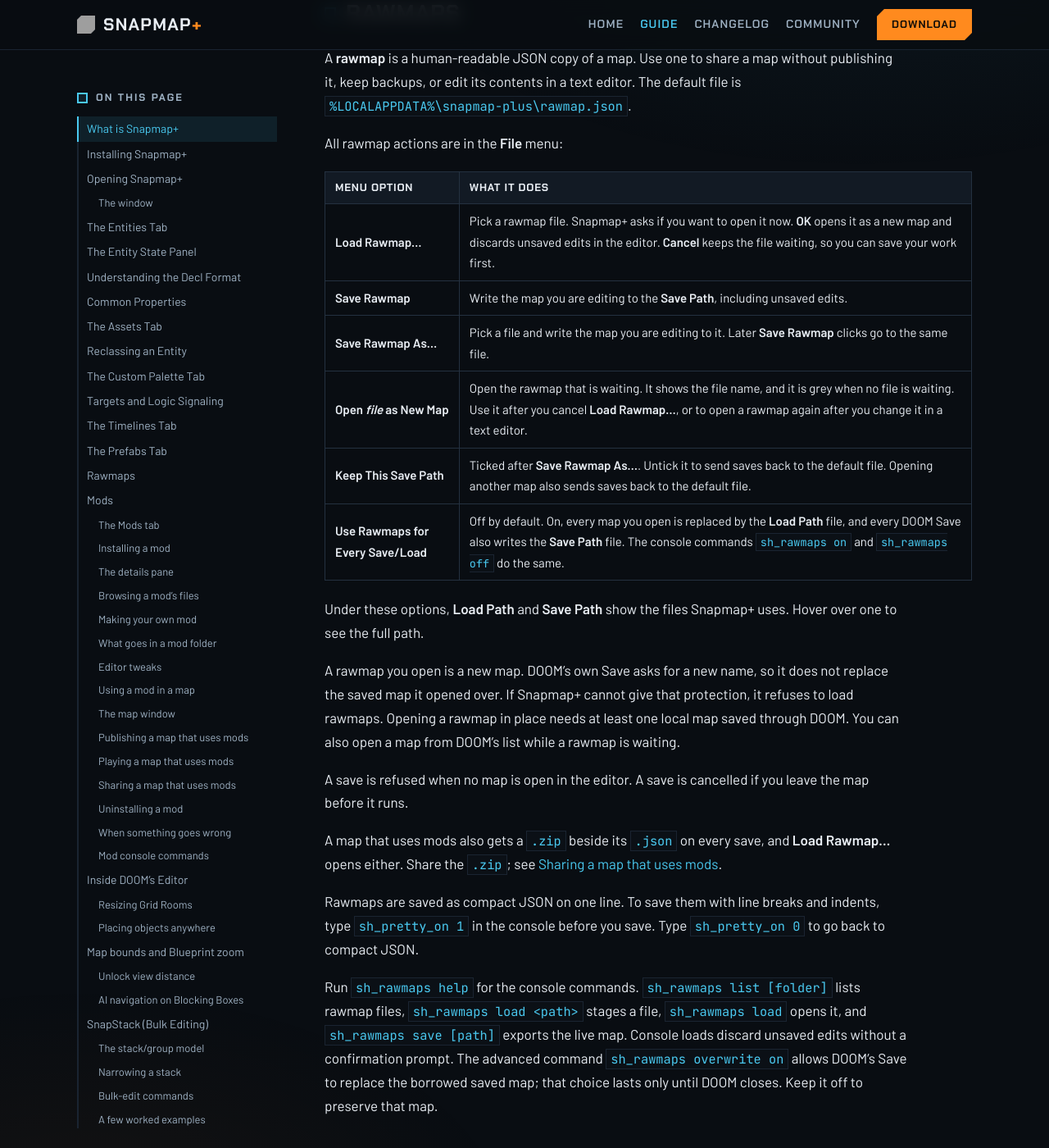
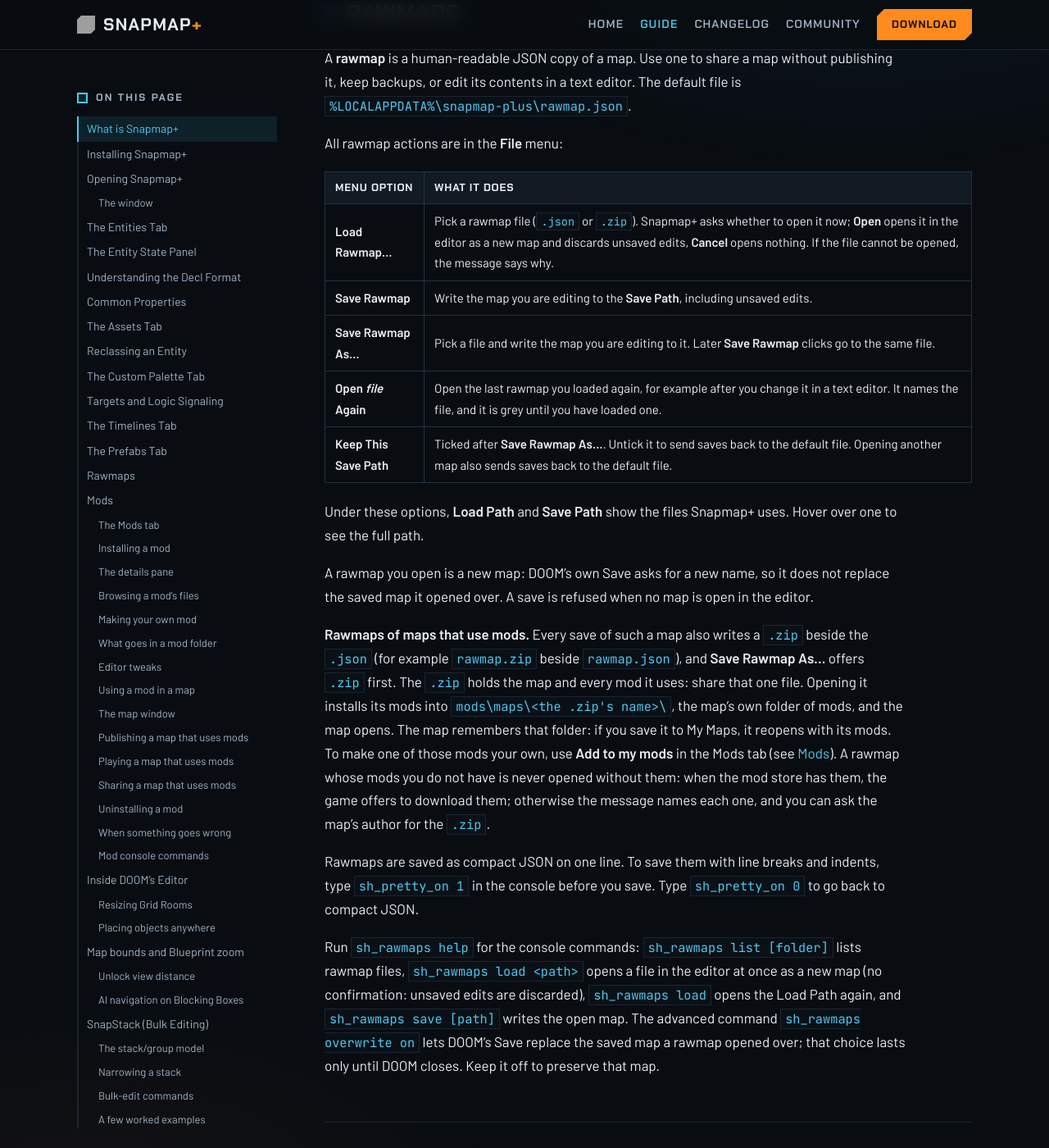
Before and after one commit to doom-snapmap/snapmap-web, a Jekyll site: the page built from site/snapmap-plus-guide.md, in a window 1280 px wide and 1400 px high, scrolled down 24737 px. Shown: the whole window at 82% size. Built offline with Jekyll 4.4.1, drawn with Linux system fonts in a browser that asks for light colours; grey boxes are pictures that could not be loaded.

Commit message:
Describe rawmaps as they open now, with their mods
Load Rawmap opens the file at once after one question; the waiting file and the every-save switch are gone. A ZIP's mods go to the map's own folder, which the saved map remembers.

```diff
--- a/site/snapmap-plus-guide.md
+++ b/site/snapmap-plus-guide.md
@@ -645,39 +645,42 @@ All rawmap actions are in the **File** menu:
 
 | Menu option | What it does |
 |---|---|
-| **Load Rawmap...** | Pick a rawmap file. Snapmap+ asks if you want to open it now. **OK** opens it as a new map and discards unsaved edits in the editor. **Cancel** keeps the file waiting, so you can save your work first. |
+| **Load Rawmap...** | Pick a rawmap file (`.json` or `.zip`). Snapmap+ asks whether to open it now; **Open** opens it in the editor as a new map and discards unsaved edits, **Cancel** opens nothing. If the file cannot be opened, the message says why. |
 | **Save Rawmap** | Write the map you are editing to the **Save Path**, including unsaved edits. |
 | **Save Rawmap As...** | Pick a file and write the map you are editing to it. Later **Save Rawmap** clicks go to the same file. |
-| **Open *file* as New Map** | Open the rawmap that is waiting. It shows the file name, and it is grey when no file is waiting. Use it after you cancel **Load Rawmap...**, or to open a rawmap again after you change it in a text editor. |
+| **Open *file* Again** | Open the last rawmap you loaded again, for example after you change it in a text editor. It names the file, and it is grey until you have loaded one. |
 | **Keep This Save Path** | Ticked after **Save Rawmap As...**. Untick it to send saves back to the default file. Opening another map also sends saves back to the default file. |
-| **Use Rawmaps for Every Save/Load** | Off by default. On, every map you open is replaced by the **Load Path** file, and every DOOM Save also writes the **Save Path** file. The console commands `sh_rawmaps on` and `sh_rawmaps off` do the same. |
 
 Under these options, **Load Path** and **Save Path** show the files Snapmap+
 uses. Hover over one to see the full path.
 
-A rawmap you open is a new map. DOOM's own Save asks for a new name, so it
-does not replace the saved map it opened over. If Snapmap+ cannot give that
-protection, it refuses to load rawmaps. Opening a rawmap in place needs at least
-one local map saved through DOOM. You can also open a map from DOOM's list while
-a rawmap is waiting.
-
-A save is refused when no map is open in the editor. A save is cancelled if you
-leave the map before it runs.
-
-A map that uses mods also gets a `.zip` beside its `.json` on every save, and
-**Load Rawmap...** opens either. Share the `.zip`; see
-[Sharing a map that uses mods](#sharing-a-map-that-uses-mods).
+A rawmap you open is a new map: DOOM's own Save asks for a new name, so it
+does not replace the saved map it opened over. A save is refused when no map is
+open in the editor.
+
+**Rawmaps of maps that use mods.** Every save of such a map also writes a `.zip`
+beside the `.json` (for example `rawmap.zip` beside `rawmap.json`), and **Save
+Rawmap As...** offers `.zip` first. The `.zip` holds the map and every mod it
+uses: share that one file. Opening it installs its mods into
+`mods\maps\<the .zip's name>\`, the map's own folder of mods, and the map opens.
+The map remembers that folder: if you save it to My Maps, it reopens with its
+mods. To make one of those mods your own, use **Add to my mods** in the Mods
+tab (see [Mods](#mods)). A rawmap whose mods you do not have is never opened
+without them: when the mod store has them, the game offers to download them;
+otherwise the message names each one, and you can ask the map's author for the
+`.zip`.
 
 Rawmaps are saved as compact JSON on one line. To save them with line breaks and
 indents, type `sh_pretty_on 1` in the console before you save. Type
 `sh_pretty_on 0` to go back to compact JSON.
 
-Run `sh_rawmaps help` for the console commands. `sh_rawmaps list [folder]`
-lists rawmap files, `sh_rawmaps load <path>` stages a file, `sh_rawmaps load`
-opens it, and `sh_rawmaps save [path]` exports the live map. Console loads
-discard unsaved edits without a confirmation prompt. The advanced command
-`sh_rawmaps overwrite on` allows DOOM's Save to replace the borrowed saved map;
-that choice lasts only until DOOM closes. Keep it off to preserve that map.
+Run `sh_rawmaps help` for the console commands: `sh_rawmaps list [folder]`
+lists rawmap files, `sh_rawmaps load <path>` opens a file in the editor at once
+as a new map (no confirmation: unsaved edits are discarded), `sh_rawmaps load`
+opens the Load Path again, and `sh_rawmaps save [path]` writes the open map.
+The advanced command `sh_rawmaps overwrite on` lets DOOM's Save replace the
+saved map a rawmap opened over; that choice lasts only until DOOM closes. Keep
+it off to preserve that map.
 
 ---
 
```
